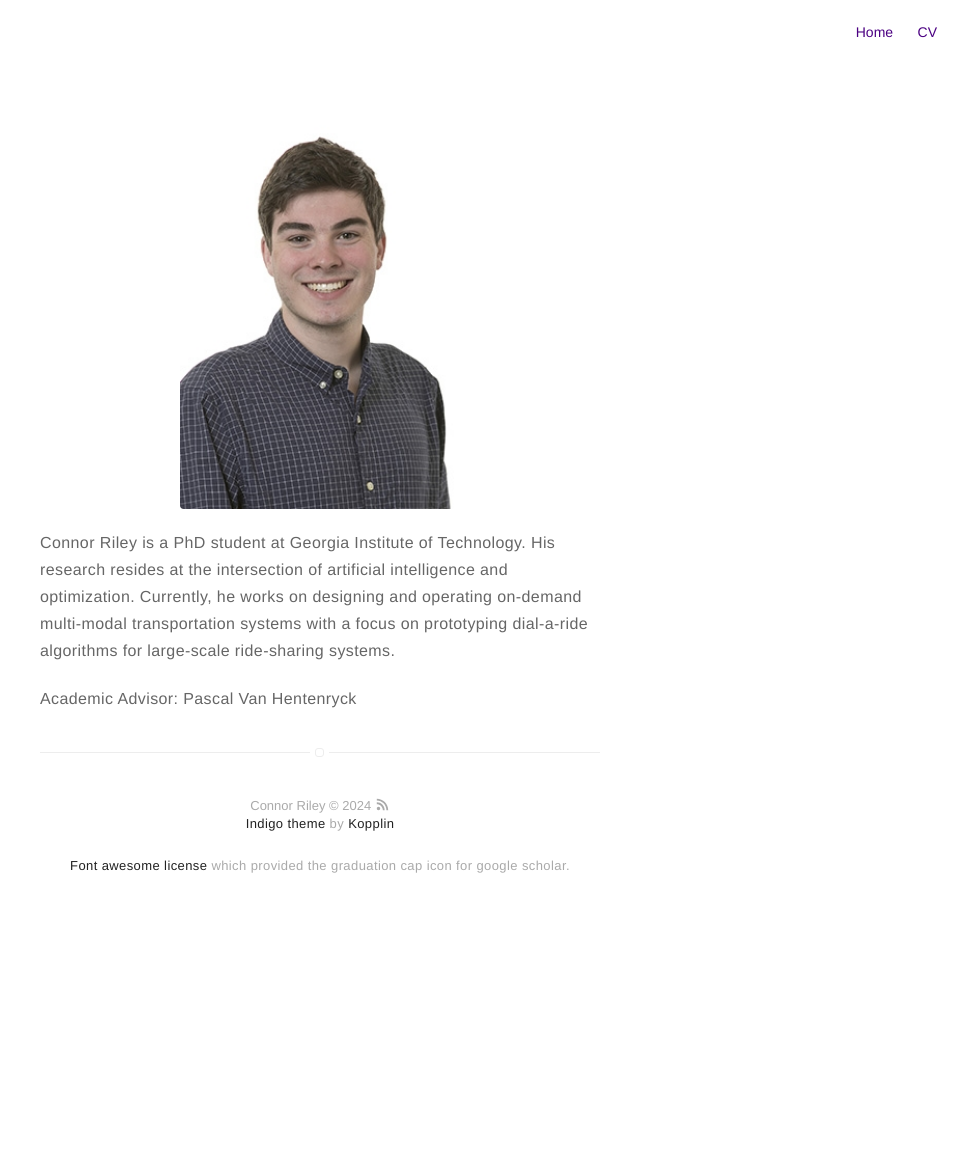
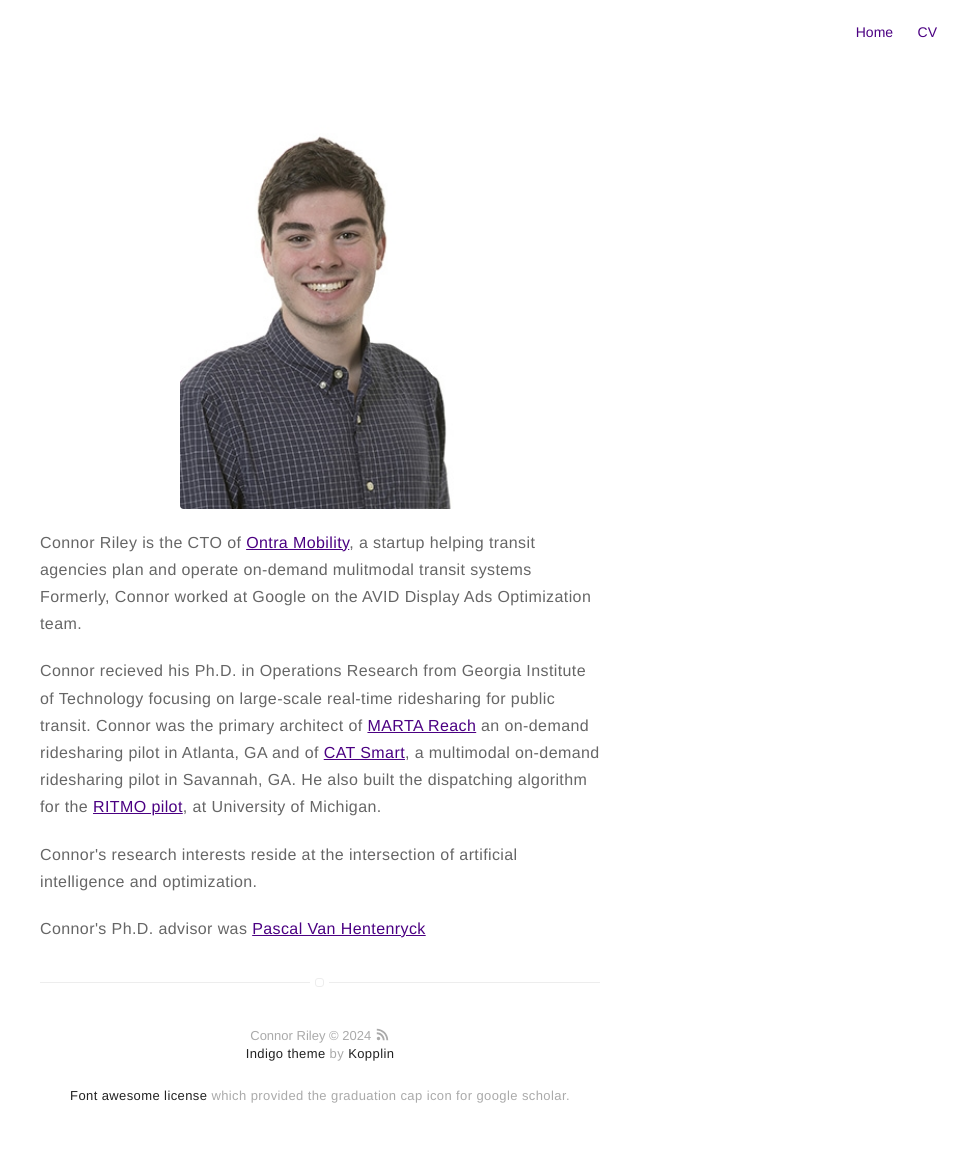
Before and after one commit to ctriley/ctriley.github.io, a Jekyll site: the page built from about.md, in a window 1280 px wide. Shown: the whole page, without its empty margins (320-1280 px from the left). Built offline with Jekyll 4.4.1, drawn with Linux system fonts in a browser that asks for light colours; before the commit the page ends 937 px from its top, so only the background shows below that.

Commit message:
updating cv and about page

```diff
--- a/about.md
+++ b/about.md
@@ -2,10 +2,17 @@
 title: About
 layout: page
 ---
+
 ![Profile Image]({{ site.url }}/{{ site.picture }})
 
 <p>
-Connor Riley is a PhD student at Georgia Institute of Technology. His research resides at the intersection of artificial intelligence and optimization. Currently, he works on designing and operating on-demand multi-modal transportation systems with a focus on prototyping dial-a-ride algorithms for large-scale ride-sharing systems.
+Connor Riley is the CTO of <a href="">Ontra Mobility</a>, a startup helping transit agencies plan and operate on-demand mulitmodal transit systems Formerly, Connor worked at Google on the AVID Display Ads Optimization team.
+</p>
+<p>
+Connor recieved his Ph.D. in Operations Research from Georgia Institute of Technology focusing on large-scale real-time ridesharing for public transit. Connor was the primary architect of <a href="https://www.itsmarta.com/reach.aspx">MARTA Reach</a> an on-demand ridesharing pilot in Atlanta, GA and of <a href="https://catchacat.org/smart/">CAT Smart</a>, a multimodal on-demand ridesharing pilot in Savannah, GA. He also built the dispatching algorithm for the <a href="https://news.engin.umich.edu/2018/01/u-m-becomes-first-test-bed-for-on-demand-transportation-system/">RITMO pilot</a>, at University of Michigan.
+</p>
+<p>
+Connor's research interests reside at the intersection of artificial intelligence and optimization.
 </p>
 
-<p>Academic Advisor: Pascal Van Hentenryck</p>
+<p>Connor's Ph.D. advisor was <a href="https://sites.gatech.edu/pascal-van-hentenryck/">Pascal Van Hentenryck</a></p>
```
Also changed, not shown: 1 other file.
